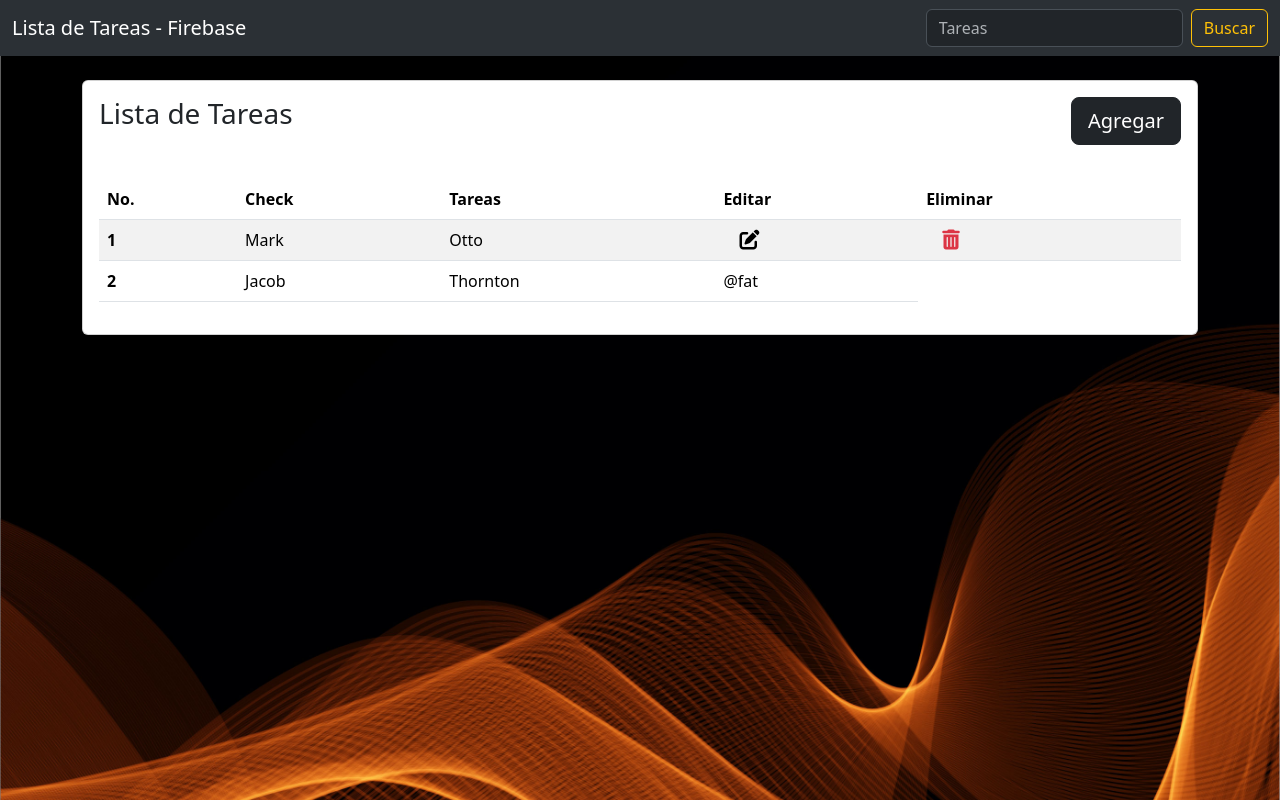
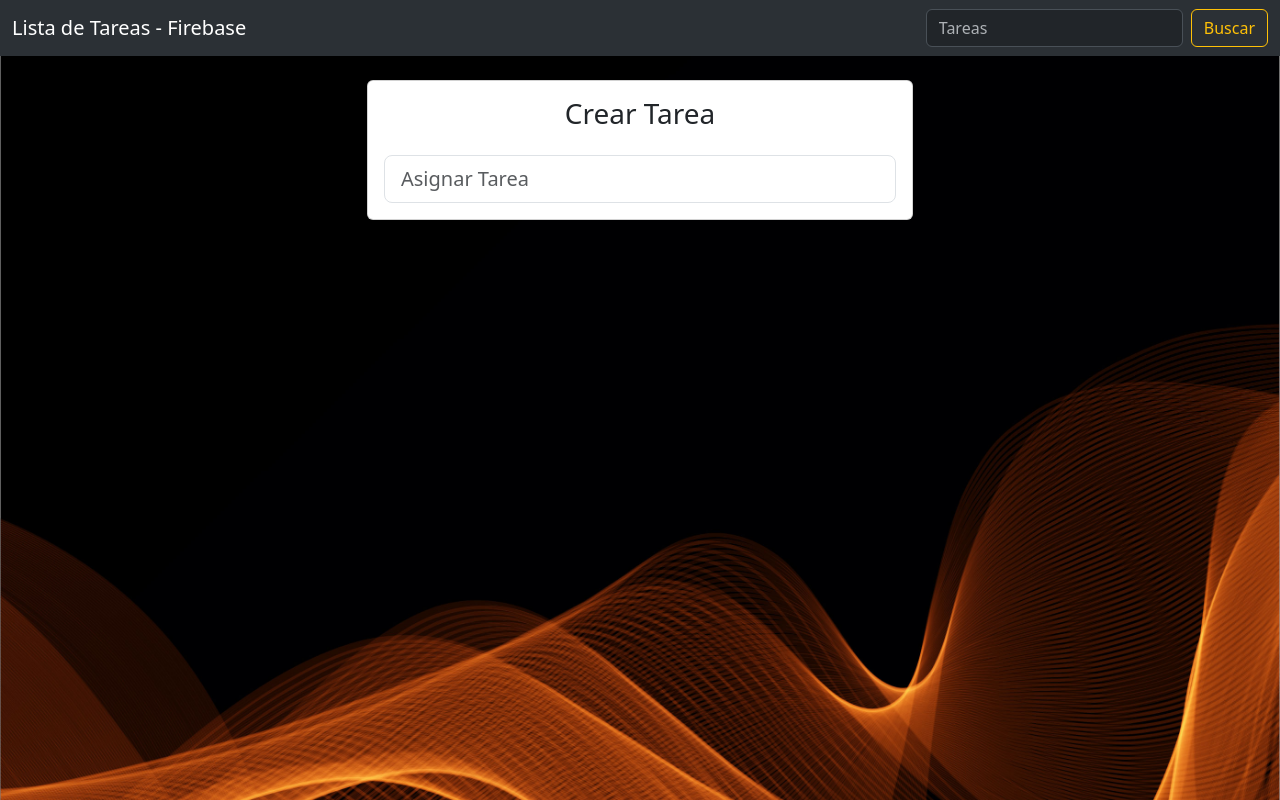
Before and after one commit to Alejo12680/CRUD_Angular, an Angular app: page /createTarea in a window 1280 px wide. Before the commit this address led to /. Built offline with nearby package versions, Linux system fonts and the light colour scheme.

Commit message:
creacion de paths

```diff
--- a/src/app/app-routing.module.ts
+++ b/src/app/app-routing.module.ts
@@ -1,7 +1,32 @@
 import { NgModule } from '@angular/core';
 import { RouterModule, Routes } from '@angular/router';
+import { ListTareaComponent } from './components/list-tarea/list-tarea.component';
+import { CreateTareaComponent } from './components/create-tarea/create-tarea.component';
 
-const routes: Routes = [];
+const routes: Routes = [
+
+  {
+    path:'',
+    redirectTo:'listTareas',
+    pathMatch:'full'
+  },
+  {
+    path:'listTareas',
+    component: ListTareaComponent
+  },
+  {
+    path:'createTarea',
+    component: CreateTareaComponent
+  },
+
+  // Este path siempre va a lo ultimo, es un volteo de ruta cuando el usuario escribe una URL que no corresponde a ningun componente.
+  {
+    path:'**',
+    redirectTo:'listTareas',
+    pathMatch:'full'
+  },
+
+];
 
 @NgModule({
   imports: [RouterModule.forRoot(routes)],
--- a/src/app/app.component.html
+++ b/src/app/app.component.html
@@ -1,3 +1,3 @@
 <app-navbar />
 
-<app-list-tarea />
+<router-outlet />
--- a/src/app/components/create-tarea/create-tarea.component.html
+++ b/src/app/components/create-tarea/create-tarea.component.html
@@ -1 +1,21 @@
-<p>create-tarea works!</p>
+<div class="container pt-4">
+    <div class="row">
+        <div class="col-lg-6 offset-lg-3">
+            <div class="card text-center">
+                <div class="card-body">
+                    <h3>Crear Tarea</h3>
+
+                    <form class="mt-4">
+
+                        <input type="text" class="form-control form-control-lg" placeholder="Asignar Tarea">
+                        <div class="row">
+                            <div class="col">
+
+                            </div>
+                        </div>
+                    </form>
+                </div>
+            </div>
+        </div>
+    </div>
+</div>
--- a/src/app/components/list-tarea/list-tarea.component.html
+++ b/src/app/components/list-tarea/list-tarea.component.html
@@ -3,7 +3,7 @@
         <div class="card-body">
             <span class="h3">Lista de Tareas</span>
 
-            <button class="btn btn-dark btn-lg float-end">Agregar</button>
+            <button class="btn btn-dark btn-lg float-end" routerLink="/createTarea">Agregar</button>
             <table class="table table-striped mt-5">
                 <thead>
                   <tr>
@@ -19,8 +19,8 @@
                     <th scope="row">1</th>
                     <td>Mark</td>
                     <td>Otto</td>
-                    <td><i class="fa-solid fa-pen-to-square fa-lg ms-3"></i></td>
-                    <td><i class="fa-solid fa-trash-can fa-lg text-danger ms-3"></i></td>
+                    <td><i class="fa-solid fa-pen-to-square fa-lg"></i></td>
+                    <td><i class="fa-solid fa-trash-can fa-lg text-danger"></i></td>
                   </tr>
                   <tr>
                     <th scope="row">2</th>
```
